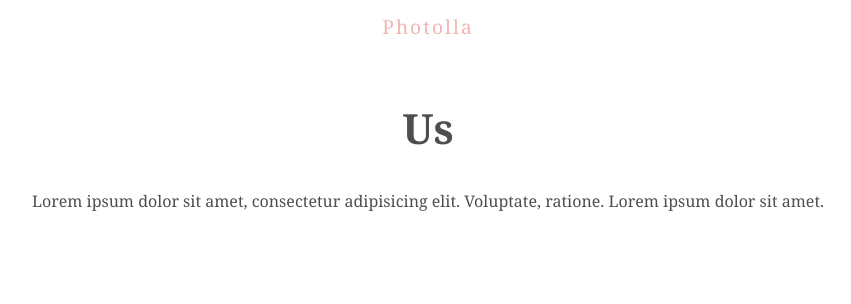
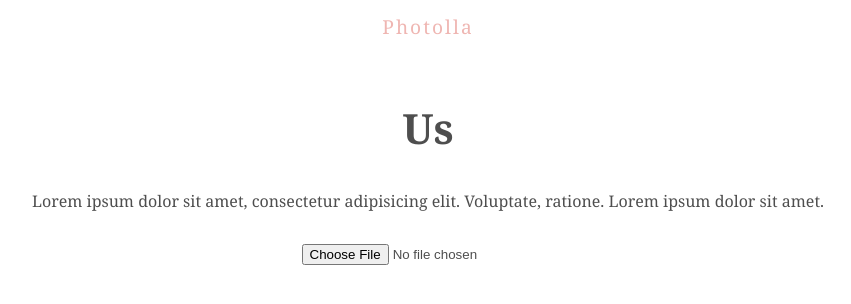
Before and after one commit to ShristiJalan/Imagen, a React (Create React App) app in the folder photolla/: page / in a window 1280 px wide. Shown: the top 304 px of the page, without its empty margins (212-1063 px from the left). Built offline with nearby package versions, Linux system fonts and the light colour scheme.

Commit message:
Upload form added

```diff
--- a/photolla/src/App.js
+++ b/photolla/src/App.js
@@ -2,11 +2,13 @@
 import logo from './logo.svg';
 import './App.css';
 import Title from './comps/Title';
+import UploadForm from './comps/UploadForm';
 
 function App() {
   return (
     <div className="App">
       <Title/>
+      <UploadForm />
     </div>
   );
 }
--- /dev/null
+++ b/photolla/src/comps/UploadForm.js
@@ -0,0 +1,12 @@
+import React from 'react'
+
+const UploadForm = () => {
+
+    return (
+        <form>
+            <input type="file"/>
+        </form>
+    )
+}
+
+export default UploadForm;
```
